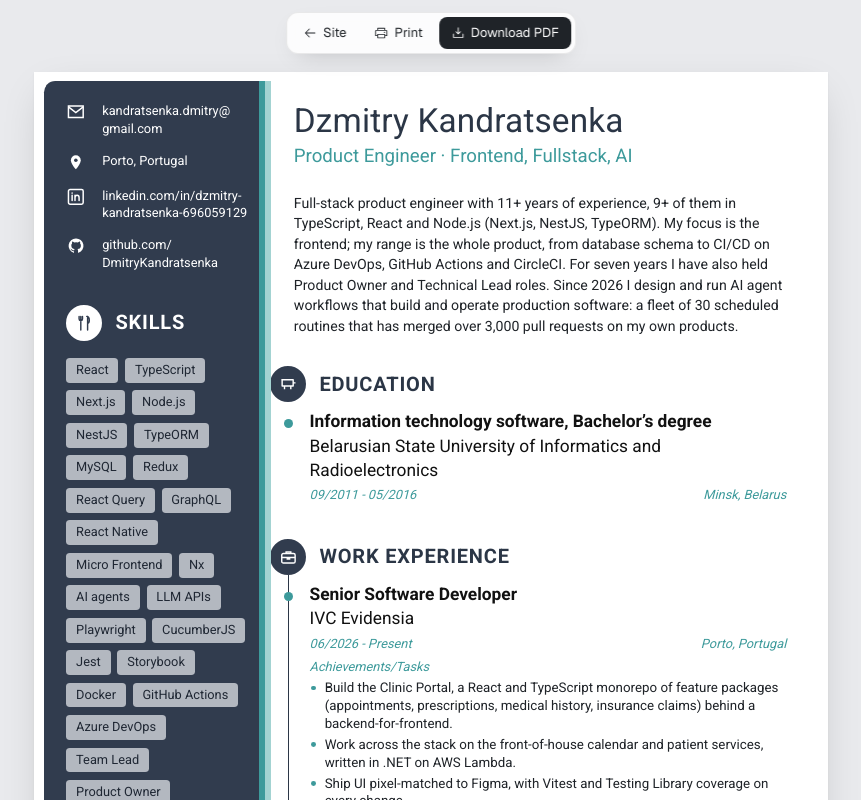
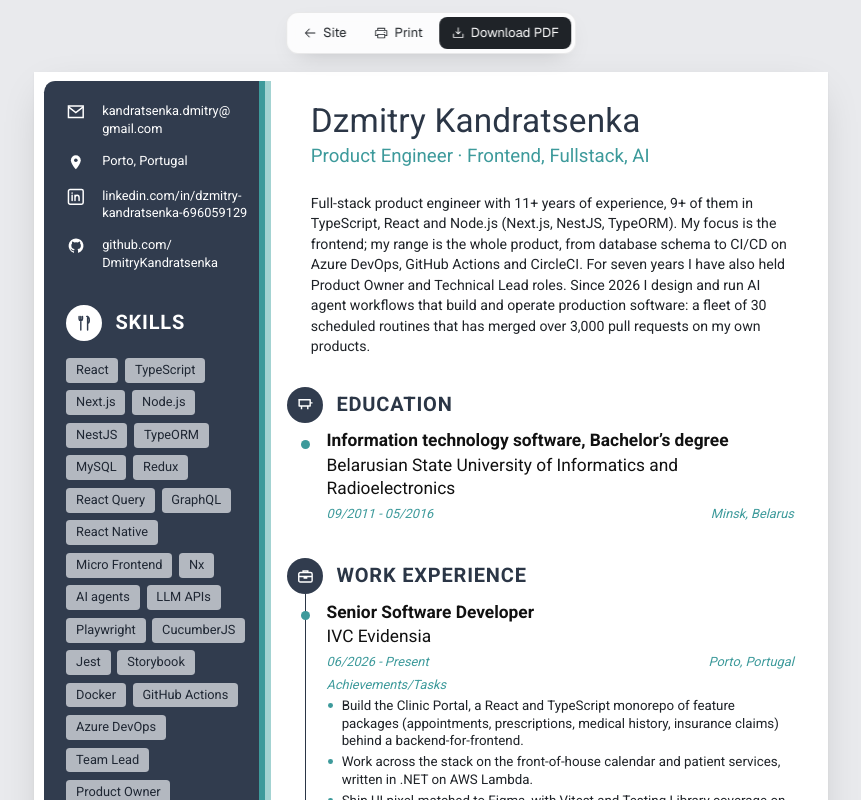
Before and after one commit to DmitryKandratsenka/DmitryKandratsenka.github.io, a Next.js app: page /cv in a window 1280 px wide. Shown: the top 800 px of the page, without its empty margins (209-1070 px from the left). Built offline with nearby package versions, Linux system fonts and the light colour scheme; no server answers.

Commit message:
CV: badges sit on the timeline, clear of the stripe
Main column moves right so section badges no longer touch the teal
stripe, matching the original template. Sklad bullets merged and page
breaks tuned to keep the CV at three pages.

```diff
--- a/src/app/cv/cv.css
+++ b/src/app/cv/cv.css
@@ -13,7 +13,7 @@
   --rail-l: 2.5mm;
   --stripe: 1.6mm;
   --main-l: 73mm;
-  --main-r: 11mm;
+  --main-r: 9mm;
   font-family: var(--font-roboto), Roboto, Helvetica, Arial, sans-serif;
   color: var(--cv-text);
   background: #e9eaed;
@@ -242,7 +242,7 @@
 
 /* ── Main column ── */
 .cv-main {
-  padding: 8mm var(--main-r) 12mm 6mm;
+  padding: 8mm var(--main-r) 12mm 10.5mm;
   min-width: 0;
 }
 .cv-head h1 {
@@ -297,7 +297,7 @@
 /* Entries hang off a thin vertical line, each marked by a teal dot. */
 .cv-entry {
   position: relative;
-  padding: 2.4mm 0 3.2mm 5.5mm;
+  padding: 2mm 0 2.6mm 5.5mm;
   margin-left: -1.6mm;
   border-left: 0.3mm solid var(--cv-ink);
 }
@@ -354,6 +354,7 @@
   color: var(--cv-muted);
 }
 .cv-label {
+  break-after: avoid;
   margin: 0 0 1mm;
   font-size: 9.6pt;
   font-style: italic;
--- a/src/app/cv/page.tsx
+++ b/src/app/cv/page.tsx
@@ -157,9 +157,9 @@ function Entry({
           <span>{dates}</span>
           <span>{location}</span>
         </p>
-        {context && <p className="cv-context">{context}</p>}
-        <p className="cv-label">Achievements/Tasks</p>
       </div>
+      {context && <p className="cv-context">{context}</p>}
+      <p className="cv-label">Achievements/Tasks</p>
       <ul>
         {bullets.map((b) => (
           <li key={b}>
--- a/src/content/profile.ts
+++ b/src/content/profile.ts
@@ -201,9 +201,8 @@ export const ventures: Venture[] = [
     summary:
       'Inventory management for small businesses on iPhone, iPad, Mac and web, in 14 languages.',
     bullets: [
-      'Own the product architecture and technical strategy from MVP to production.',
+      'Own the architecture from MVP to production; built the web app from scratch (Next.js, React, MUI) with Firebase Auth, Stripe and StoreKit billing.',
       'Led the migration from serverless cloud functions to a NestJS backend; MySQL schema, migrations and performance.',
-      'Built the web app from scratch (Next.js, React, MUI); Firebase Auth, Stripe and StoreKit billing.',
     ],
     stack: 'NestJS, TypeORM, MySQL, Next.js, React, MUI, Firebase, Stripe, SwiftUI',
   },
```
Also changed, not shown: 1 other file (tests, documents, lock files or other folders).
